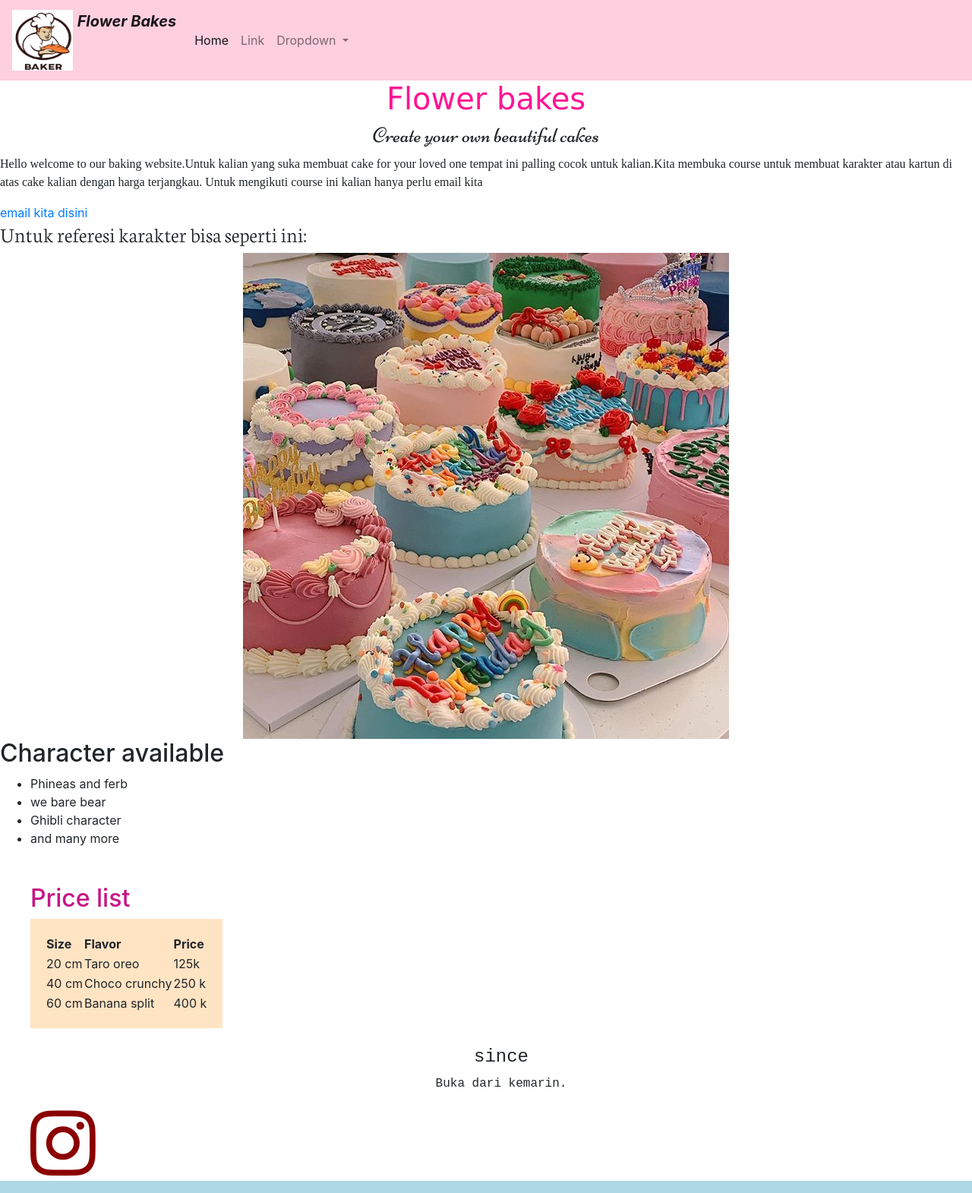
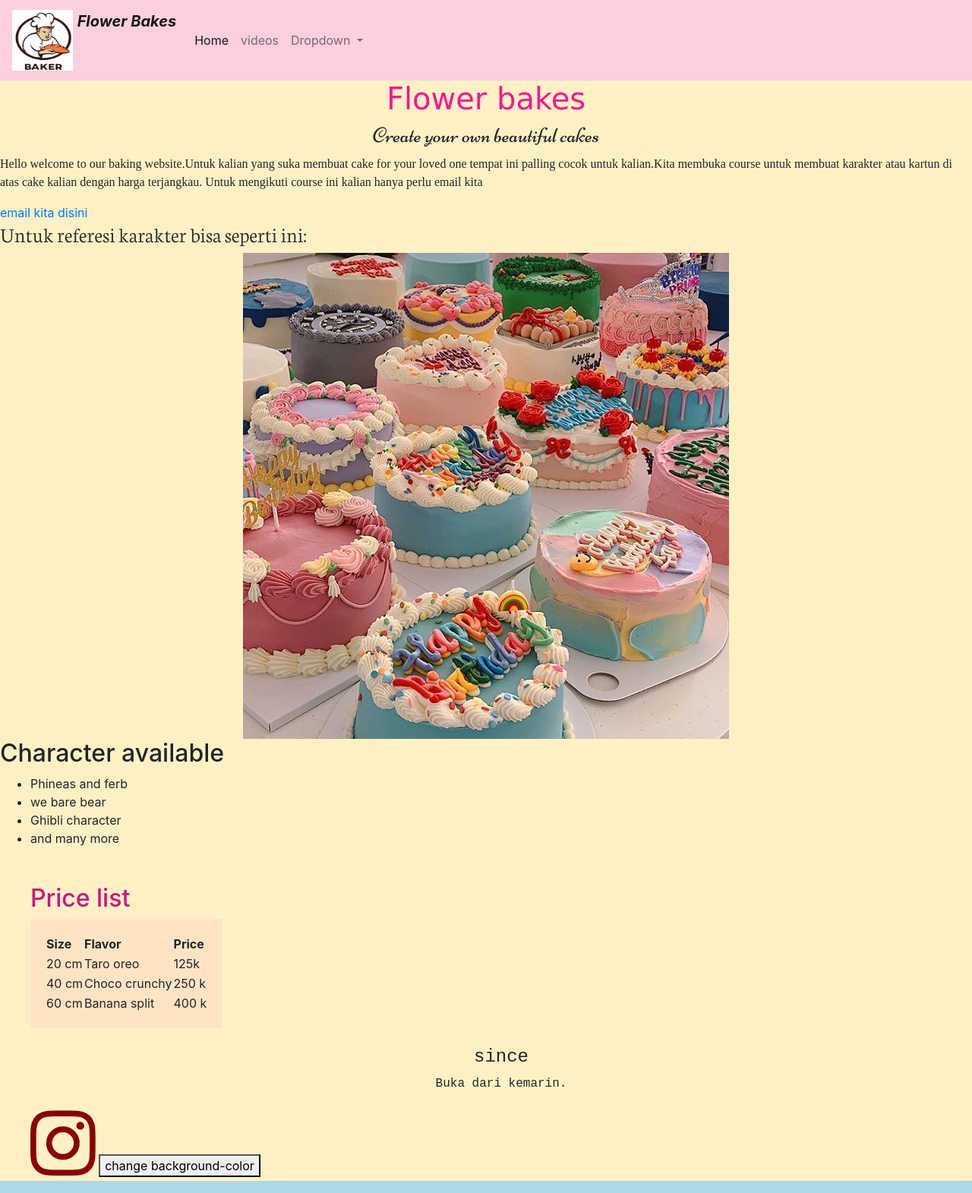
Before and after one commit to Annisa142/Annisa142.github.io, a plain HTML site: page index.html in a window 1280 px wide. Shown: the whole page at 76% size. Drawn offline with nearby package versions, Linux system fonts and the light colour scheme; a web font is replaced by a local one.

Commit message:
menambahkan html

```diff
--- a/index.html
+++ b/index.html
@@ -85,7 +85,7 @@
               <a class="nav-link" href="Bakingsite.html">Home <span class="sr-only">(current)</span></a>
             </li>
             <li class="nav-item">
-              <a class="nav-link" href="https://youtu.be/Ootn--KQtng">Link</a>
+              <a class="nav-link" href="https://youtu.be/Ootn--KQtng">videos</a>
             </li>
             <li class="nav-item dropdown">
               <a class="nav-link dropdown-toggle" href="Dropdown.html" id="navbarDropdown" role="button" data-toggle="dropdown" aria-haspopup="true" aria-expanded="false">
@@ -156,7 +156,11 @@ width="20%" class="center"/>
 <p class="since1">Buka dari kemarin.</p>
         <a href="https://www.instagram.com/warmhour__/ "target="_blank">
           <i class="fa fa-instagram" style="font-size:100px; color: darkred;"></i></a>
-
+          <body id="bg" style="background-color:rgb(255, 241, 196);">
+            <button type="button" onclick=
+            "document.getElementById('bg').style.backgroundColor
+            ='#bedcfa'">change background-color</button>
+                   </body>
 
 
 </body>
```
